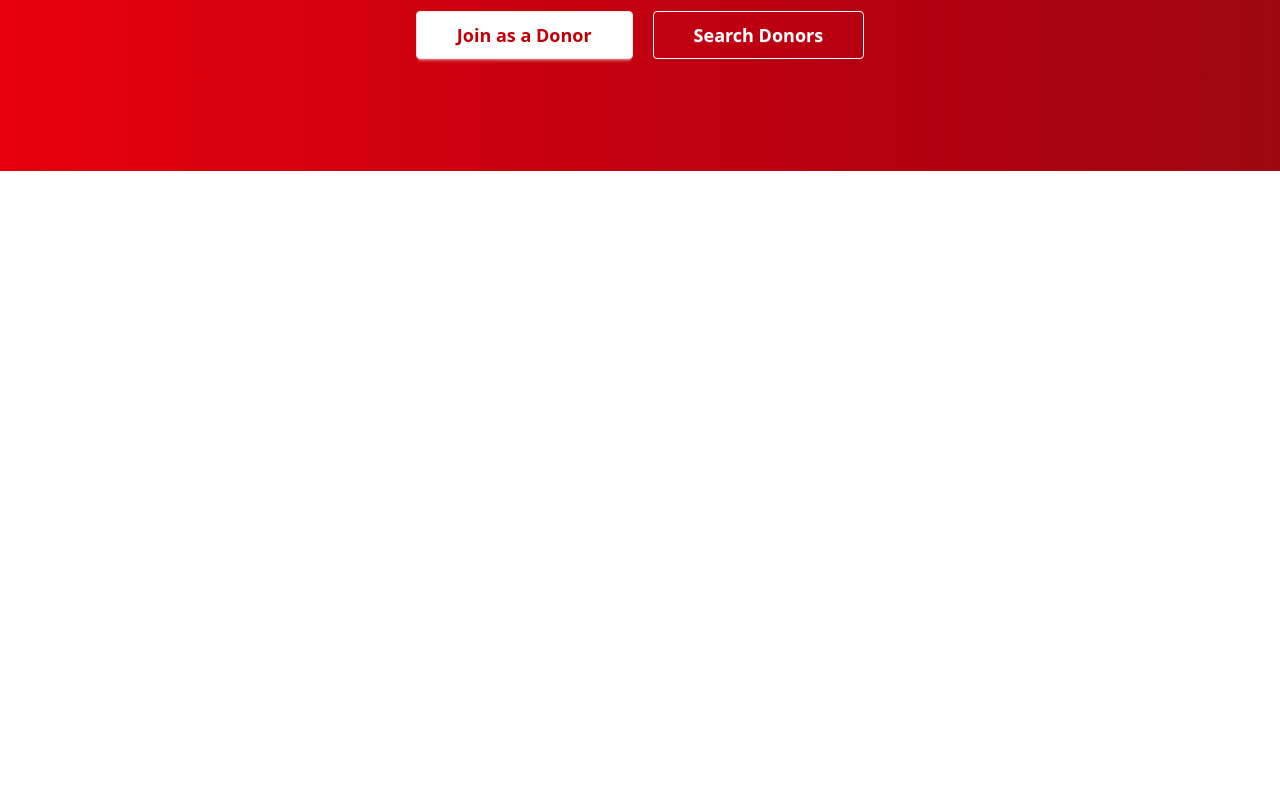
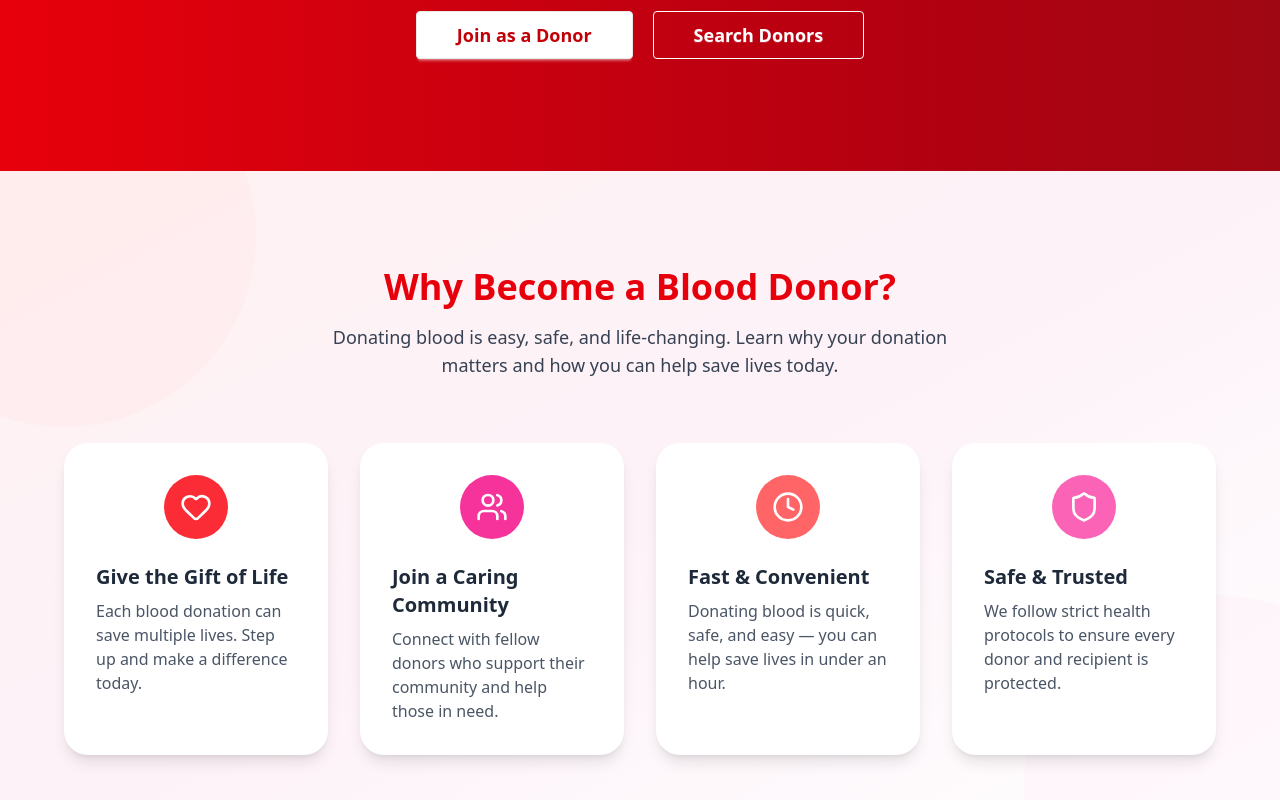
Before and after one commit to maowimim/Blood-bridge-assign-11, a React (Vite) app: page / in a window 1280 px wide. Shown: the part 436-1236 px from the top of the page. Before the commit the page ends 800 px from the top, so only its background shows below. Built offline with nearby package versions, Linux system fonts and the light colour scheme; no server answers.

Commit message:
5th commit

```diff
--- a/src/Pages/Donate.jsx
+++ b/src/Pages/Donate.jsx
@@ -1,5 +1,4 @@
-import React, { use } from 'react';
-
+import React, { useState, use } from 'react';
 import useAxios from '../hook/useAxios';
 import { AuthContext } from '../provider/AuthProvider';
 
@@ -7,23 +6,39 @@ const Donate = () => {
     const axiosInstance = useAxios()
     const {user}=use(AuthContext)
 
-    const handleCheckOut = e=>{
+    const [loading, setLoading] = useState(false)
+
+    const handleCheckOut = async (e) => {
         e.preventDefault()
+
         const donateAmount = e.target.donateAmount.value
         const donorEmail = user?.email
         const donorName = user?.displayName
+
+        if(!donateAmount || isNaN(donateAmount) || donateAmount <= 0){
+            alert('Please enter a valid amount')
+            return
+        }
+
         const formData = {
             donateAmount,
             donorEmail,
             donorName
         }
 
-        axiosInstance.post('/create-payment-checkout',formData)
-         .then(res=>{
+        try {
+            setLoading(true)
+            const res = await axiosInstance.post('/create-payment-checkout', formData)
             console.log(res.data)
             window.location.href = res.data.url
-         })
+        } catch (err) {
+            console.error(err)
+            alert('Something went wrong! Please try again.')
+        } finally {
+            setLoading(false)
+        }
     }
+
     return (
 <div className="bg-gradient-to-br from-rose-50 via-pink-100 to-red-100">
   <form
@@ -35,17 +50,24 @@ const Donate = () => {
       type="text"
       placeholder="Type here"
       className="input bg-rose-50 text-rose-700 placeholder-rose-400 border border-rose-400 focus:border-rose-500 focus:ring-2 focus:ring-rose-500 focus:outline-none rounded-xl w-64 transition-all duration-300 hover:scale-[1.03]"
+      disabled={loading}
     />
 
     <button
       type="submit"
-      className="btn bg-gradient-to-r from-rose-500 to-pink-500 text-white font-semibold rounded-xl shadow-lg hover:from-pink-500 hover:to-rose-500 hover:scale-105 active:scale-95 transition-all duration-300"
+      className={`btn bg-gradient-to-r from-rose-500 to-pink-500 text-white font-semibold rounded-xl shadow-lg hover:from-pink-500 hover:to-rose-500 hover:scale-105 active:scale-95 transition-all duration-300 ${loading ? 'opacity-50 cursor-not-allowed' : ''}`}
+      disabled={loading}
     >
-      Donate
+      {loading ? 'Processing...' : 'Donate'}
     </button>
   </form>
+
+
+  <p className="text-center mt-4 text-red-700 text-sm">
+    You will be redirected to Stripe securely to complete your donation. <br/>
+    Your bank information will never be stored on our server.
+  </p>
 </div>
-
     );
 };
 
--- /dev/null
+++ b/src/Pages/FeaturedSection.jsx
@@ -0,0 +1,73 @@
+import React from "react";
+import { Heart, Users, Clock, Shield } from "lucide-react";
+
+const features = [
+  {
+    icon: <Heart className="w-8 h-8 text-white" />,
+    title: "Give the Gift of Life",
+    description:
+      "Each blood donation can save multiple lives. Step up and make a difference today.",
+    color: "bg-red-500",
+  },
+  {
+    icon: <Users className="w-8 h-8 text-white" />,
+    title: "Join a Caring Community",
+    description:
+      "Connect with fellow donors who support their community and help those in need.",
+    color: "bg-pink-500",
+  },
+  {
+    icon: <Clock className="w-8 h-8 text-white" />,
+    title: "Fast & Convenient",
+    description:
+      "Donating blood is quick, safe, and easy — you can help save lives in under an hour.",
+    color: "bg-red-400",
+  },
+  {
+    icon: <Shield className="w-8 h-8 text-white" />,
+    title: "Safe & Trusted",
+    description:
+      "We follow strict health protocols to ensure every donor and recipient is protected.",
+    color: "bg-pink-400",
+  },
+];
+
+const FeaturedSection = () => {
+  return (
+    <section className="relative py-24 px-4 bg-gradient-to-br from-red-50 via-pink-50 to-white overflow-hidden">
+      {/* Decorative diagonal shapes */}
+      <div className="absolute -top-32 -left-32 w-96 h-96 bg-red-100 rounded-full rotate-45 opacity-30"></div>
+      <div className="absolute -bottom-32 -right-32 w-96 h-96 bg-pink-100 rounded-full rotate-12 opacity-30"></div>
+
+      <div className="max-w-6xl mx-auto text-center mb-16 relative z-10">
+        <h2 className="text-3xl md:text-4xl font-extrabold text-red-600 mb-4">
+          Why Become a Blood Donor?
+        </h2>
+        <p className="text-gray-700 text-lg max-w-2xl mx-auto">
+          Donating blood is easy, safe, and life-changing. Learn why your donation matters and how you can help save lives today.
+        </p>
+      </div>
+
+      <div className="grid grid-cols-1 md:grid-cols-2 lg:grid-cols-4 gap-8 max-w-6xl mx-auto relative z-10">
+        {features.map((feature, idx) => (
+          <div
+            key={idx}
+            className="group bg-white rounded-3xl p-8 shadow-lg hover:shadow-2xl transition transform hover:-translate-y-2"
+          >
+            <div
+              className={`w-16 h-16 flex items-center justify-center rounded-full mb-6 mx-auto ${feature.color} transition-transform group-hover:scale-110`}
+            >
+              {feature.icon}
+            </div>
+            <h3 className="text-xl font-bold mb-2 text-gray-800 group-hover:text-red-500 transition">
+              {feature.title}
+            </h3>
+            <p className="text-gray-600">{feature.description}</p>
+          </div>
+        ))}
+      </div>
+    </section>
+  );
+};
+
+export default FeaturedSection;
--- a/src/Pages/Home.jsx
+++ b/src/Pages/Home.jsx
@@ -1,10 +1,14 @@
 import React from 'react';
 import Banner from '../Pages/Banner';
+import FeaturedSection from './FeaturedSection';
+import ContactUs from './ContactUs';
 
 const Home = () => {
     return (
         <div>
-          <Banner />
+          <Banner></Banner>
+          <FeaturedSection></FeaturedSection>
+          {/* <ContactUs></ContactUs> */}
         </div>
     );
 };
```
Also changed, not shown: src/Pages/ContactUs.jsx (added).
